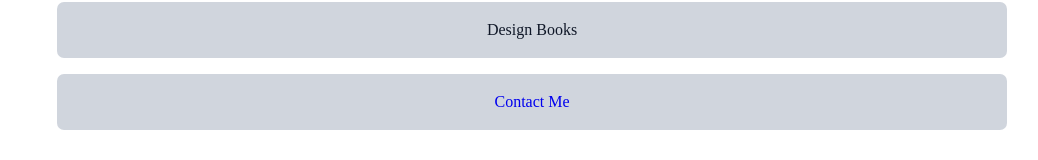
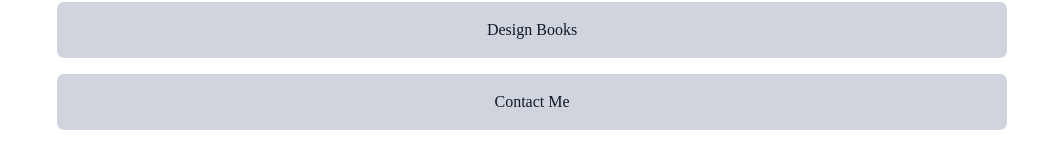
Before and after one commit to harshleey/linktree-clone-task-two, a React (Vite) app: page / in a window 1280 px wide. Shown: the part 636-796 px from the top of the page, without its empty margins (108-1146 px from the left). Built offline with nearby package versions, Linux system fonts and the light colour scheme.

Commit message:
fix: an anchor tag

```diff
--- a/src/components/Links.jsx
+++ b/src/components/Links.jsx
@@ -9,7 +9,7 @@ export default function Links() {
   return (
     <section className="links-section">
         {links.map(link => <Button key={link.id} link={link} />)}
-        <a href="" id="contact" className="button"><Link to="/contact">Contact Me</Link></a>
+        <Link to="/contact" id="contact" className="button">Contact Me</Link>
     </section>
   )
 }
```
